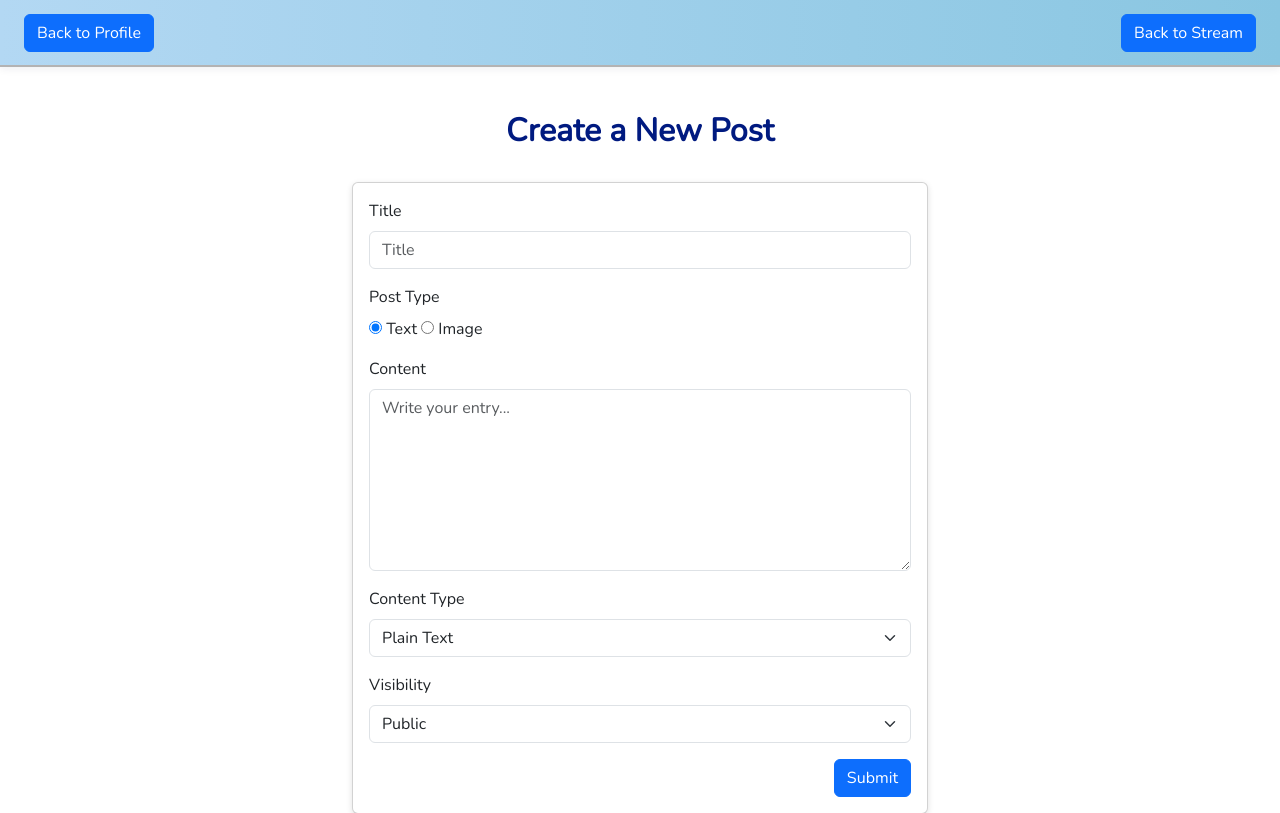
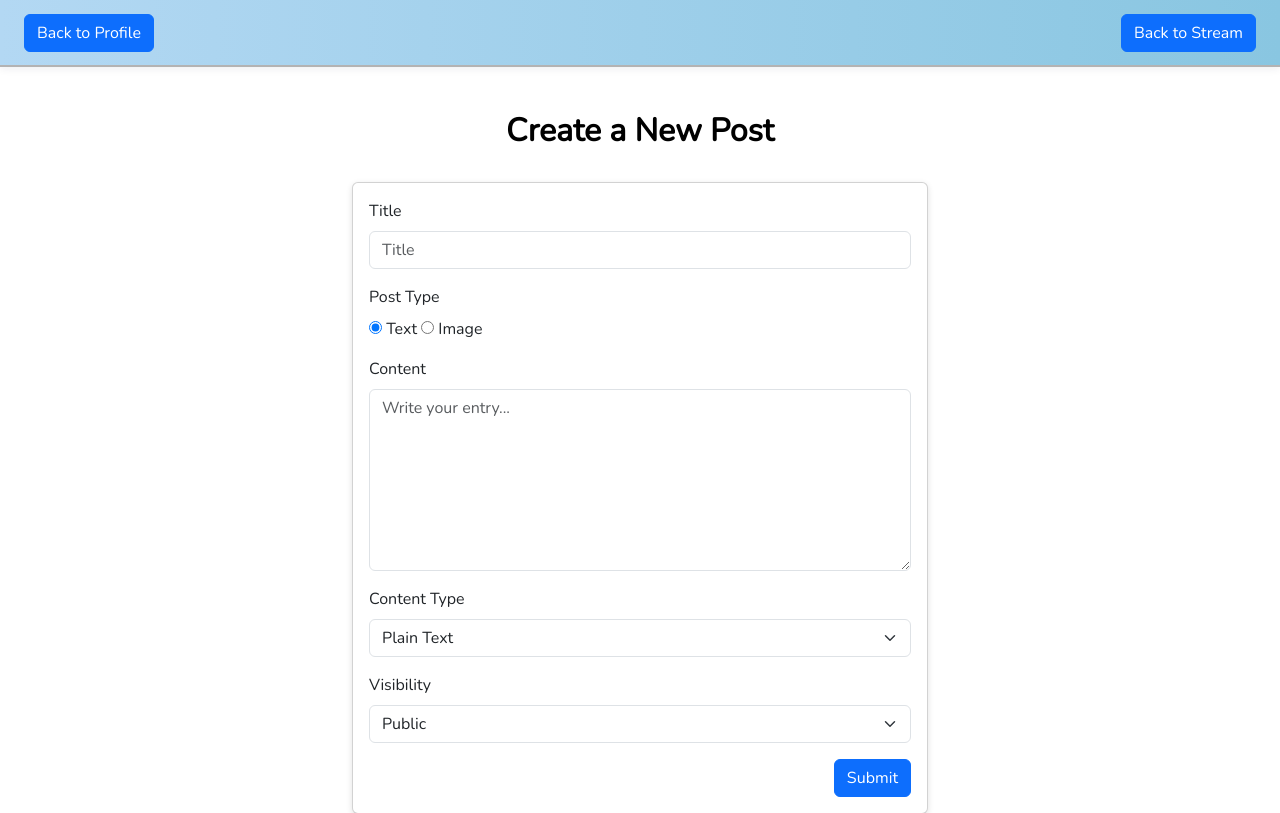
Before and after one commit to Ahmed-S7/Social-Distribution, a Django app: page /create_entry/ in a window 1280 px wide. Shown: the top 813 px of the page. Run offline with Django 5.2, Linux system fonts and the light colour scheme; the visitor is signed in with stand-in values (Sample User, id 1); some libraries are stand-ins or nearby versions.

Commit message:
adjusting font colors

```diff
--- a/wiki/static/wiki/profile_page.css
+++ b/wiki/static/wiki/profile_page.css
@@ -16,7 +16,7 @@ html, body{
 
 
 h1,h2,h3{
-    color:rgb(0, 26, 128);
+    color:rgb(0, 0, 0);
      font-family: 'Nunito', sans-serif;
 }
 
--- a/wiki/templates/follow_requests.html
+++ b/wiki/templates/follow_requests.html
@@ -5,8 +5,6 @@
   .default_buttons { background: #89c6e1; width: 100%; position: fixed; top: 0; left: 0; z-index: 100; padding: 0.5em 0; }
   .heading {
     font-family: 'Nunito', sans-serif;
-    color: rgb(0, 26, 128);
-    text-align: center;
   }
 </style>
 
```
